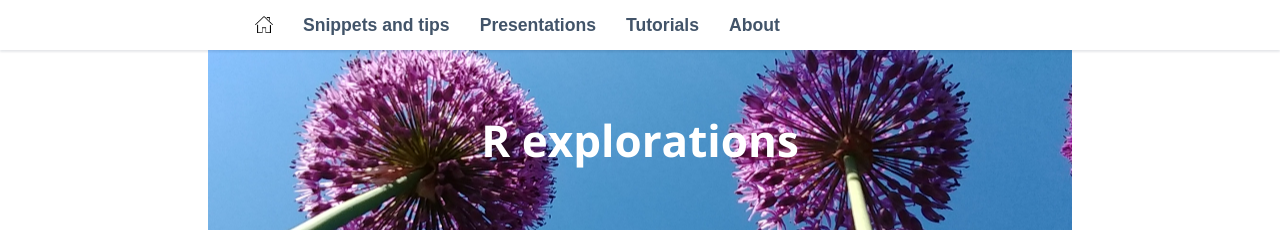
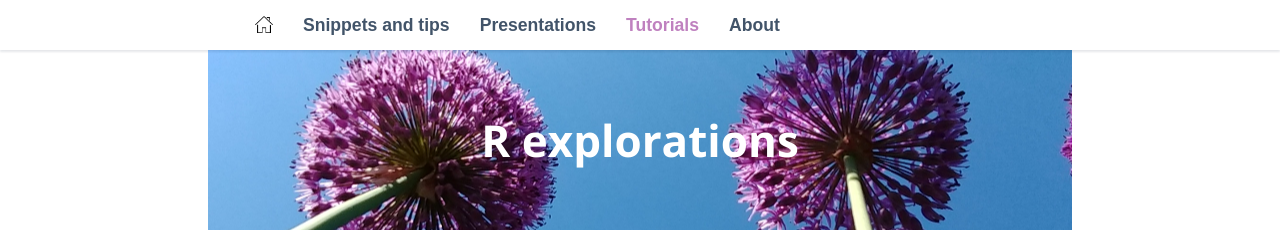
Before and after one commit to mark-me/mark-me.github.io, a Jekyll site: the page built from _pages/02-tutorials.md, in a window 1280 px wide. Shown: the top 232 px of the page. Built offline with Jekyll 4.4.1, drawn with Linux system fonts in a browser that asks for light colours; nearby versions of some CDN libraries; some web fonts are replaced; comment, search, counter and statistics services are not loaded.

Commit message:
Change navigation

```diff
--- a/_sass/_layout.scss
+++ b/_sass/_layout.scss
@@ -80,6 +80,10 @@ time {
  * Navigation bar
  */
 
+a.active {
+  color: $heading-font-color;
+}
+
 aside {
 	position: fixed;
 	top: 0;
```
